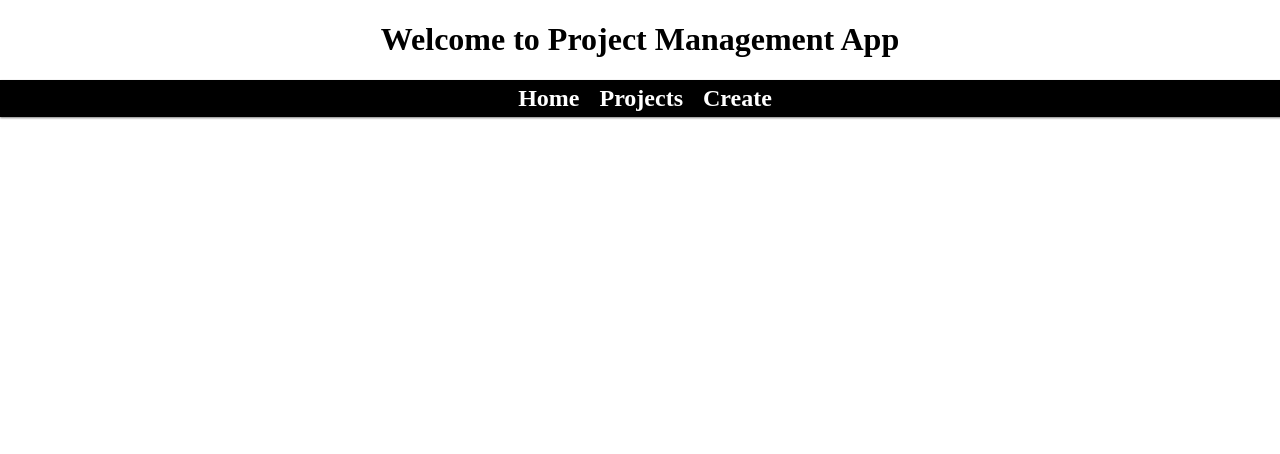
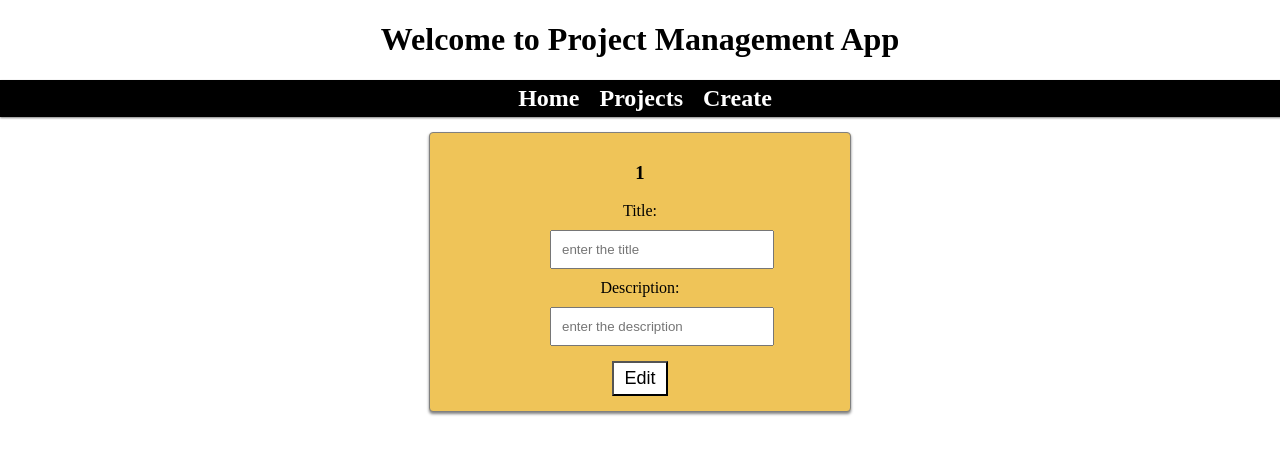
Before and after one commit to Uzmashaik93/react-project-management, a React (Vite) app: page /projects/edit/1 in a window 1280 px wide. Shown: the top 454 px of the page. Built offline with nearby package versions, Linux system fonts and the light colour scheme; no server answers.

Commit message:
feat: edit functionality

```diff
--- a/src/App.jsx
+++ b/src/App.jsx
@@ -4,6 +4,7 @@
 import ProjectListPage from "./pages/ProjectListPage";
 import CreatePage from "./components/CreateProjectPage";
 import ProjectDetailPage from "./pages/ProjectDetailPage";
+import EditProjectPage from "./pages/EditPRojectPage";
 
 function App() {
   return (
@@ -15,6 +16,7 @@
         <Route path="/projects" element={<ProjectListPage />} />
         <Route path="/projects/create" element={<CreatePage />} />
         <Route path="/projects/:projectId" element={<ProjectDetailPage />} />
+        <Route path="/projects/edit/:projectId" element={<EditProjectPage />} />
       </Routes>
     </>
   );
--- /dev/null
+++ b/src/pages/EditProjectPage.jsx
@@ -0,0 +1,71 @@
+import axios from "axios";
+import { useEffect, useState } from "react";
+import { useNavigate, useParams } from "react-router-dom";
+import { API_URL } from "../config/api";
+
+function EditProjectPage() {
+  const [title, setTitle] = useState("");
+  const [description, setDescription] = useState("");
+
+  const { projectId } = useParams();
+
+  const navigate = useNavigate();
+
+  useEffect(() => {
+    axios
+      .get(`${API_URL}/projects/${projectId}`)
+      .then((response) => {
+        setTitle(response.data.title);
+        setDescription(response.data.description);
+      })
+      .catch((e) => {
+        console.log("Error", e);
+      });
+  }, [projectId]);
+
+  const handleSubmit = (e) => {
+    e.preventDefault();
+
+    const newDetails = {
+      title,
+      description,
+    };
+
+    axios
+      .put(`${API_URL}/projects/${projectId}`, newDetails)
+      .then((response) => {
+        navigate(`/projects/${projectId}`);
+      });
+  };
+
+  return (
+    <div className="EditProjectPage">
+      <h3>{projectId}</h3>
+      <form onSubmit={handleSubmit}>
+        <label>
+          Title:
+          <input
+            type="text"
+            name="title"
+            placeholder="enter the title"
+            value={title}
+            onChange={(e) => setTitle(e.target.value)}
+          />
+        </label>
+        <label>
+          Description:
+          <input
+            type="text"
+            name="description"
+            placeholder="enter the description"
+            value={description}
+            onChange={(e) => setDescription(e.target.value)}
+          />
+        </label>
+        <button>Edit</button>
+      </form>
+    </div>
+  );
+}
+
+export default EditProjectPage;
--- a/src/pages/ProjectDetailPage.jsx
+++ b/src/pages/ProjectDetailPage.jsx
@@ -30,6 +30,9 @@
       <Link to="/projects">
         <button>Back</button>
       </Link>
+      <Link to={`/projects/edit/${projectId}`}>
+        <button>Edit</button>
+      </Link>
     </div>
   );
 }
```
